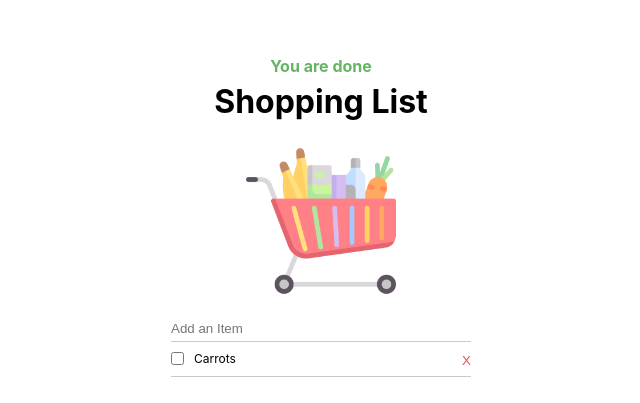
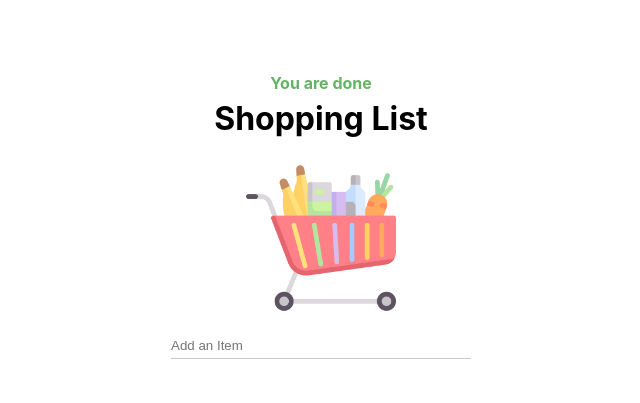
Before and after one commit to IhebZanina/grocery-list, a React (Vite) app: page / in a window 1280 px wide. Shown: the part 185-588 px from the top of the page, without its empty margins (319-959 px from the left). Built offline with nearby package versions, Linux system fonts and the light colour scheme.

Commit message:
Iterating Through the List to Render Elements

```diff
--- a/src/App.jsx
+++ b/src/App.jsx
@@ -7,7 +7,7 @@ const App = () => {
   const [groceryItems, SetGroceryItems] = useState([]);
 
   const handleChangeInputValue = (e) => {
-    console.log(e.target.value);
+    setInputValue(e.target.value);
   };
 
   const handleAddGroceryItem = (e) => {
@@ -24,6 +24,20 @@ const App = () => {
         setInputValue("");
       }
     }
+  };
+
+  const renderGroceryList = () => {
+    return groceryItems.map((item) => (
+      <li>
+        <div className="container">
+          <input type="checkbox" />
+          <p>{item.name}</p>
+        </div>
+        <div>
+          <button className="remove-button">X</button>
+        </div>
+      </li>
+    ));
   };
 
   return (
@@ -44,17 +58,7 @@ const App = () => {
             />
           </div>
         </div>
-        <ul>
-          <li>
-            <div className="container">
-              <input type="checkbox" />
-              <p>Carrots</p>
-            </div>
-            <div>
-              <button className="remove-button">X</button>
-            </div>
-          </li>
-        </ul>
+        <ul>{renderGroceryList()}</ul>
       </div>
     </main>
   );
```
